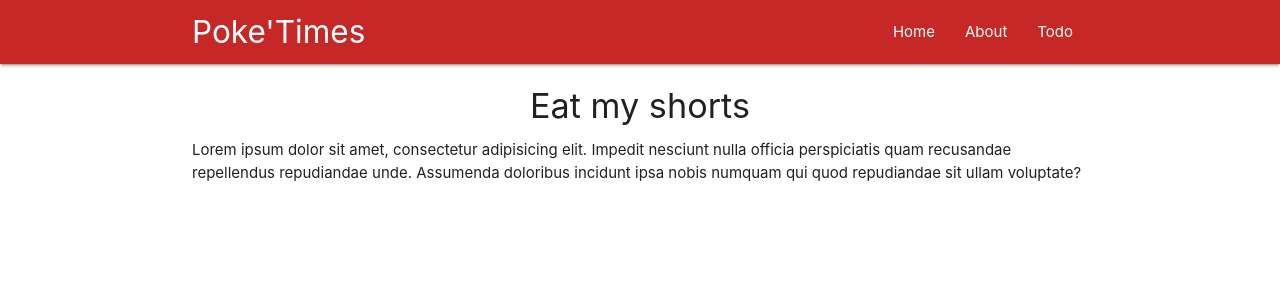
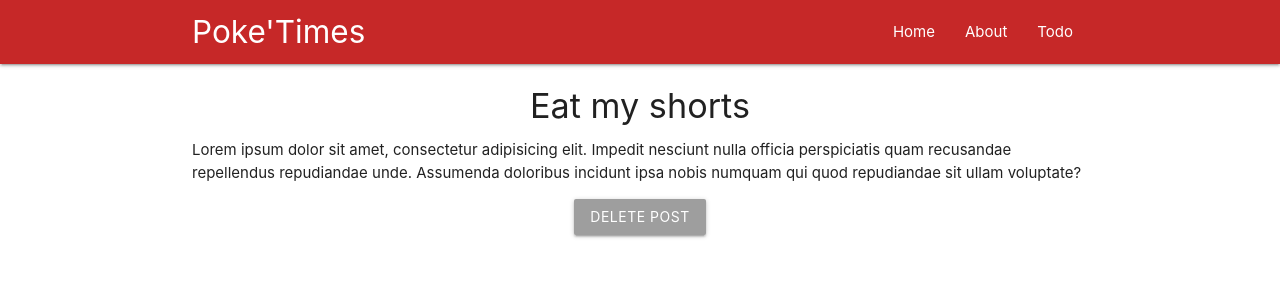
Before and after one commit to seangay/react-tutorial-redux, a React (Create React App) app in the folder todo-app/: page /1 in a window 1280 px wide. Shown: the top 300 px of the page. Built offline with nearby package versions, Linux system fonts and the light colour scheme.

Commit message:
Completed #42 - Map dispatch to props

```diff
--- a/todo-app/src/reducers/rootReducer.js
+++ b/todo-app/src/reducers/rootReducer.js
@@ -19,6 +19,13 @@ const initState = {
 };
 
 const rootReducer = (state = initState, action) => {
+  if (action.type === "DELETE_POST") {
+    let newPosts = state.posts.filter((post) => post.id !== action.id);
+    return {
+      ...state,
+      posts: newPosts
+    }
+  }
   return state;
 };
 
--- a/todo-app/src/views/Post.js
+++ b/todo-app/src/views/Post.js
@@ -2,11 +2,21 @@ import React, {Component} from "react";
 import {connect} from "react-redux";
 
 class Post extends Component {
+  handleClick = () => {
+    this.props.deletePost(this.props.post.id);
+    this.props.history.push("/");
+  };
+
   render() {
     const post = this.props.post ? (
       <div className="post">
         <h4 className="center">{this.props.post.title}</h4>
         <p>{this.props.post.body}</p>
+        <div className="center">
+          <button className="btn grey" onClick={this.handleClick}>
+            Delete Post
+          </button>
+        </div>
       </div>
     ) : (
       <div className="center">Loading post...</div>
@@ -26,4 +36,10 @@ const mapStateToProps = (state, ownProps) => {
     post: state.posts.find((post) => post.id === id)
   }
 };
-export default connect(mapStateToProps)(Post);
+
+const mapDispatchToProps = (dispatch) => {
+  return {
+    deletePost: (id) => dispatch({type: "DELETE_POST", id: id})
+  }
+};
+export default connect(mapStateToProps, mapDispatchToProps)(Post);
```
